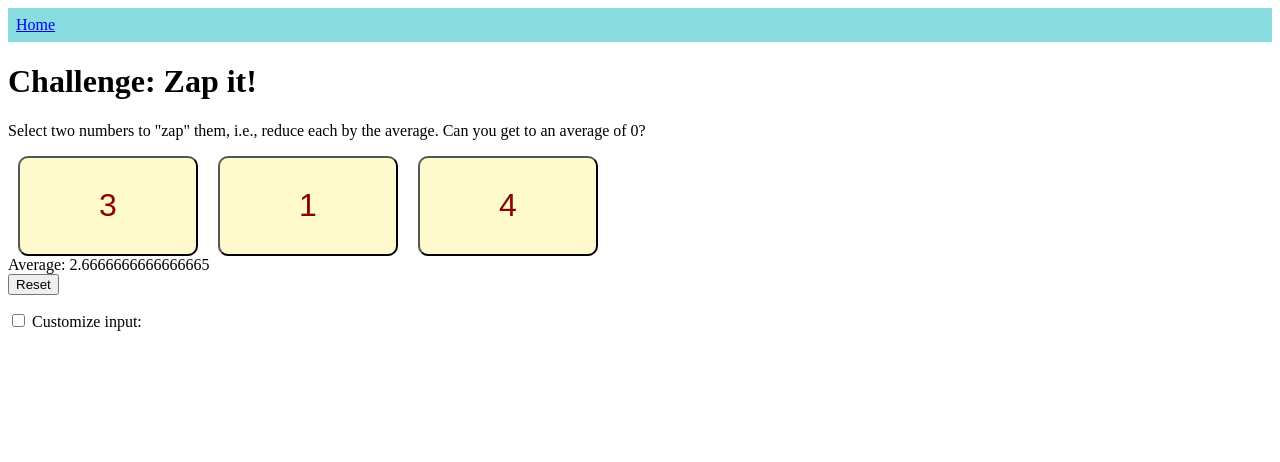
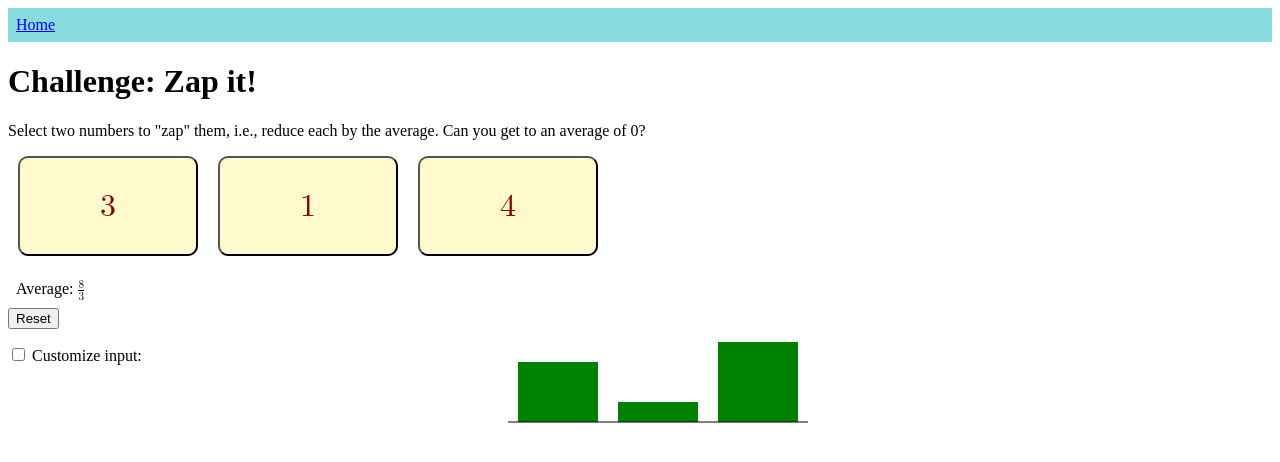
Before and after one commit to drewyoungren/svandbox, a SvelteKit app: page /amp2024/zap in a window 1280 px wide. Shown: the top 462 px of the page. Built offline with nearby package versions, Linux system fonts and the light colour scheme.

Commit message:
Add graph

```diff
--- a/package.json
+++ b/package.json
@@ -21,6 +21,7 @@
 	},
 	"type": "module",
 	"dependencies": {
-		"fraction.js": "^4.3.7"
+		"fraction.js": "^4.3.7",
+		"katex": "^0.16.11"
 	}
 }
--- a/src/routes/amp2024/zap/+page.svelte
+++ b/src/routes/amp2024/zap/+page.svelte
@@ -1,5 +1,5 @@
 <script>
-  import { tweened } from 'svelte/motion';
+  import katex from 'katex';
   import { fade, slide } from 'svelte/transition';
   import Fraction from 'fraction.js';
   // @ts-nocheck
@@ -7,18 +7,41 @@
   let status = [new Fraction(3), new Fraction(1), new Fraction(4)];
   let customStatus = false;
 
-  $: dispX =
-    status[0].d == 1
-      ? (status[0].s * status[0].n).toString()
-      : (status[0].s * status[0].n).toString() + '/' + status[0].d.toString();
-  $: dispY =
-    status[1].d == 1
-      ? (status[1].s * status[1].n).toString()
-      : (status[1].s * status[1].n).toString() + '/' + status[1].d.toString();
-  $: dispZ =
-    status[2].d == 1
-      ? (status[2].s * status[2].n).toString()
-      : (status[2].s * status[2].n).toString() + '/' + status[2].d.toString();
+  $: dispX = (status[0].s * status[0].n) / status[0].d;
+  $: dispY = (status[1].s * status[1].n) / status[1].d;
+  $: dispZ = (status[2].s * status[2].n) / status[2].d;
+
+  /**
+   * @type Element
+   */
+  let nodeX;
+  /**
+   * @type Element
+   */
+  let nodeY;
+  /**
+   * @type Element
+   */
+  let nodeZ;
+
+  /**
+   * render rational number to node
+   * @param f {Fraction}
+   * @param node {Element}
+   */
+  function pprint(f) {
+    let s = f.s < 0 ? '-' : '';
+    if (f.d == 1) {
+      s += f.n.toString();
+    } else {
+      s += `\\frac\{${f.n}\}\{${f.d}\}`;
+    }
+    return katex.renderToString(s, { output: 'mathml' });
+  }
+
+  // $: nodeX && pprint(status[0], nodeX);
+  // $: pprint(status[1], nodeY);
+  // $: pprint(status[2], nodeZ);
 
   // $: dispX.set(status[0] || 0);
   // $: dispY.set(status[1] || 0);
@@ -72,9 +95,9 @@
     on:click={() => handleClick(0)}
   >
     {#key dispX}
-      <span in:fade={{ delay: 0, duration: 500 }}>
-        {dispX}
-      </span>
+      <div in:fade={{ delay: 0, duration: 500 }} bind:this={nodeX}>
+        {@html pprint(status[0])}
+      </div>
     {/key}
   </button>
 
@@ -85,9 +108,9 @@
     on:click={() => handleClick(1)}
   >
     {#key dispY}
-      <span in:fade={{ delay: 0, duration: 500 }}>
-        {dispY}
-      </span>
+      <div in:fade={{ delay: 0, duration: 500 }} bind:this={nodeX}>
+        {@html pprint(status[1])}
+      </div>
     {/key}
   </button>
 
@@ -98,15 +121,17 @@
     on:click={() => handleClick(2)}
   >
     {#key dispZ}
-      <span in:fade={{ delay: 0, duration: 500 }}>
-        {dispZ}
-      </span>
+      <div in:fade={{ delay: 0, duration: 500 }} bind:this={nodeX}>
+        {@html pprint(status[2])}
+      </div>
     {/key}
   </button>
 </div>
 
+<div id="controlbox">
   <div>
-  Average: {status.reduce((a, b) => a.add(b)).div(3)}
+    <div style="margin: 0.5rem;">
+      Average: {@html pprint(status.reduce((a, b) => a.add(b)).div(3))}
     </div>
 
     <div>
@@ -117,7 +142,9 @@
       >
     </div>
 
-<p><input type="checkbox" bind:checked={customStatus} /> Customize input:</p>
+    <p>
+      <input type="checkbox" bind:checked={customStatus} /> Customize input:
+    </p>
     {#if customStatus}
       <div transition:fade>
         <input
@@ -143,6 +170,46 @@
         />
       </div>
     {/if}
+  </div>
+  <div>
+    <svg
+      version="1.1"
+      width="300"
+      height="200"
+      xmlns="http://www.w3.org/2000/svg"
+    >
+      <rect
+        width="80"
+        x="10"
+        y={dispX > 0 ? 150 - dispX * 20 : 150}
+        height={Math.abs(dispX * 20)}
+        fill={dispX > 0 ? 'green' : 'red'}
+      />
+      <rect
+        width="80"
+        x="110"
+        y={dispY > 0 ? 150 - dispY * 20 : 150}
+        height={Math.abs(dispY * 20)}
+        fill={dispY > 0 ? 'green' : 'red'}
+      />
+      <rect
+        width="80"
+        x="210"
+        y={dispZ > 0 ? 150 - dispZ * 20 : 150}
+        height={Math.abs(dispZ * 20)}
+        fill={dispZ > 0 ? 'green' : 'red'}
+      />
+
+      <line x1="0" x2="300" y1="150" y2="150" stroke="black" />
+
+      <!-- <circle cx="150" cy="100" r="80" fill="green" />
+
+      <text x="150" y="125" font-size="60" text-anchor="middle" fill="white"
+        >SVG</text
+      > -->
+    </svg>
+  </div>
+</div>
 
 <style>
   .number_holder {
@@ -172,4 +239,12 @@
     font-size: larger;
     text-align: center;
   }
+
+  div#controlbox {
+    display: flex;
+    width: 800px;
+    max-width: 100%;
+    margin-top: 1rem;
+    justify-content: space-between;
+  }
 </style>
```
Also changed, not shown: 1 other file (tests, documents, lock files or other folders). Lines whose indentation alone changed are shown as unchanged.
